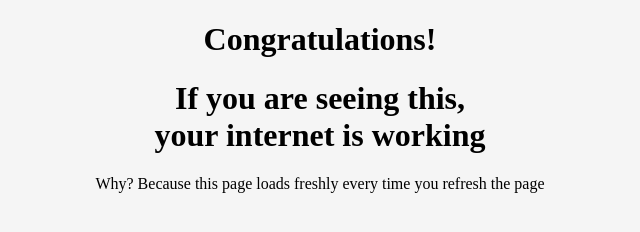
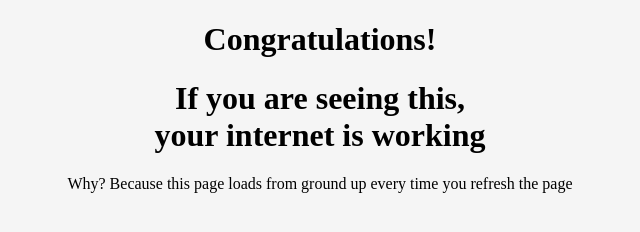
Before and after one commit to noufal1414/checkmywifi, a plain HTML site: page index.html in a window 1280 px wide. Shown: the whole page, without its empty margins (320-960 px from the left). Drawn offline with Linux system fonts and the light colour scheme.

Commit message:
Changing contents in index.html
made the message convey in better words

```diff
--- a/index.html
+++ b/index.html
@@ -16,7 +16,7 @@
   <h1 id="MainHeader1">Congratulations!</h1>
   <h1 id="MainHeader2">If you are seeing this,<br> your internet is working</h1>
   <div id="FirstParagraph">
-    <p>Why? Because this page loads freshly every time you refresh the page</p>
+    <p>Why? Because this page loads from ground up every time you refresh the page</p>
   </div>
 <meta http-equiv="Pragma" content="no-cache">
 <meta http-equiv="Expires" content="-1">
```
